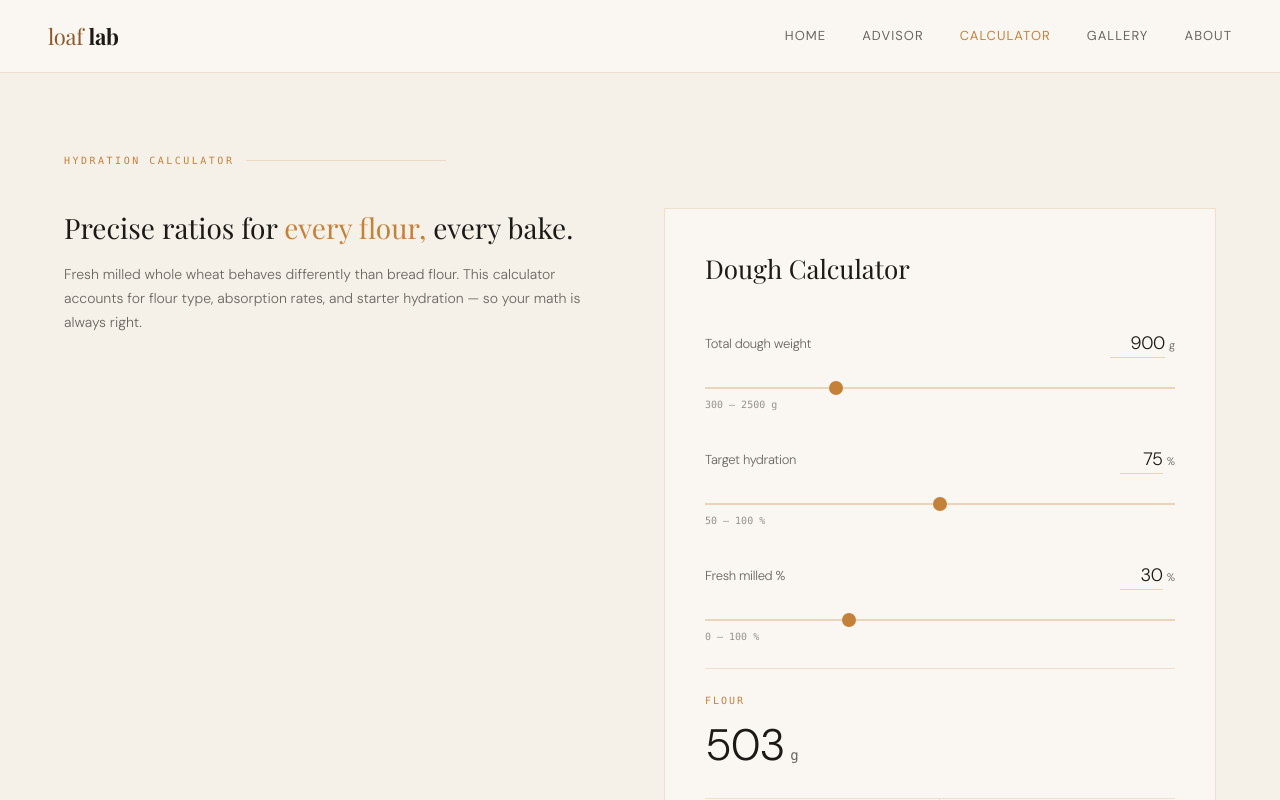
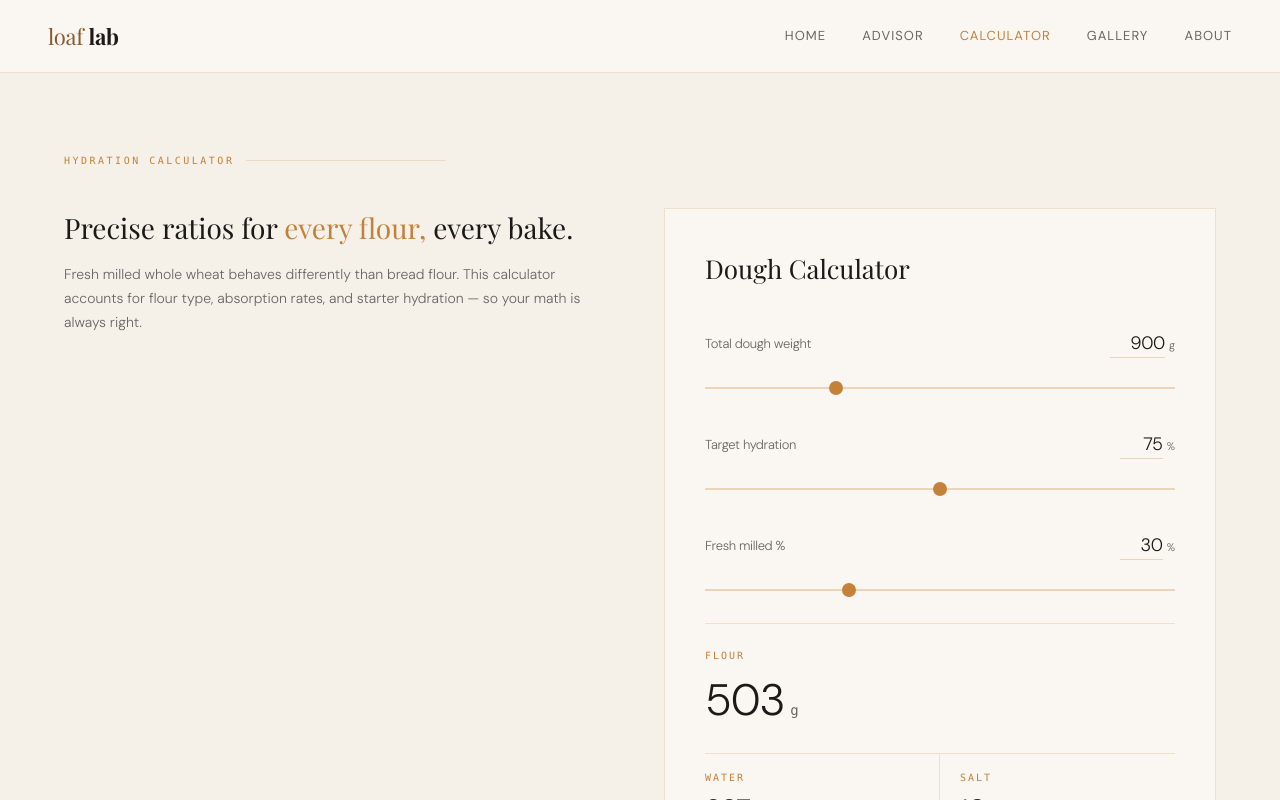
Before and after one commit to Yanwenwang/loaf-lab, a React (Vite) app: page /calculator in a window 1280 px wide. Shown: the top 800 px of the page. Built offline with nearby package versions, Linux system fonts and the light colour scheme; a web font is replaced by a local one.

Commit message:
Revert "feat(calculator): add range hints below each slider"
This reverts commit 272142232f8fc3a0544cc4583a8027c1b0983214.

```diff
--- a/src/components/calculator/CalculatorPage.tsx
+++ b/src/components/calculator/CalculatorPage.tsx
@@ -80,7 +80,6 @@ export const CalculatorPage = () => {
               onChange={(event) => setTotalDoughWeight(Number(event.target.value))}
               className="calc-slider"
             />
-            <p className="font-mono text-[10px] text-[#6B6560B3]">300 – 2500 g</p>
 
             <div className="mt-5 flex items-center justify-between py-3.5">
               <span className="text-[13px] tracking-tight text-[#6B6560]">Target hydration</span>
@@ -112,7 +111,6 @@ export const CalculatorPage = () => {
               onChange={(event) => setTargetHydration(Number(event.target.value))}
               className="calc-slider"
             />
-            <p className="font-mono text-[10px] text-[#6B6560B3]">50 – 100 %</p>
 
             <div className="mt-5 flex items-center justify-between py-3.5">
               <span className="text-[13px] tracking-tight text-[#6B6560]">Fresh milled %</span>
@@ -144,7 +142,6 @@ export const CalculatorPage = () => {
               onChange={(event) => setFreshMilledPercent(Number(event.target.value))}
               className="calc-slider"
             />
-            <p className="font-mono text-[10px] text-[#6B6560B3]">0 – 100 %</p>
 
             <div data-testid="calculator-output" className="mt-6 overflow-hidden border-t border-[#C4813A33] pt-6">
               <div className="pb-5">
```
